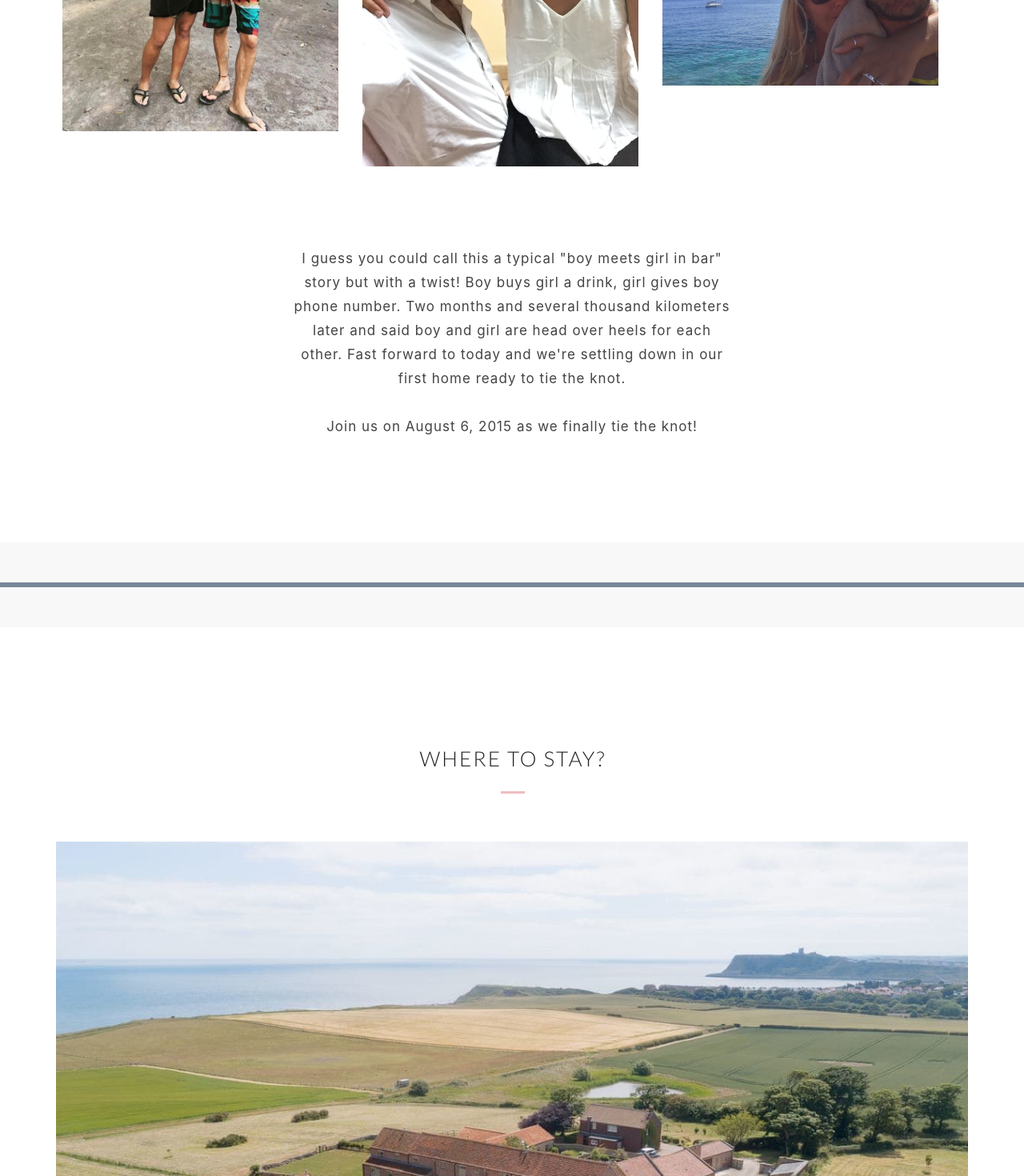
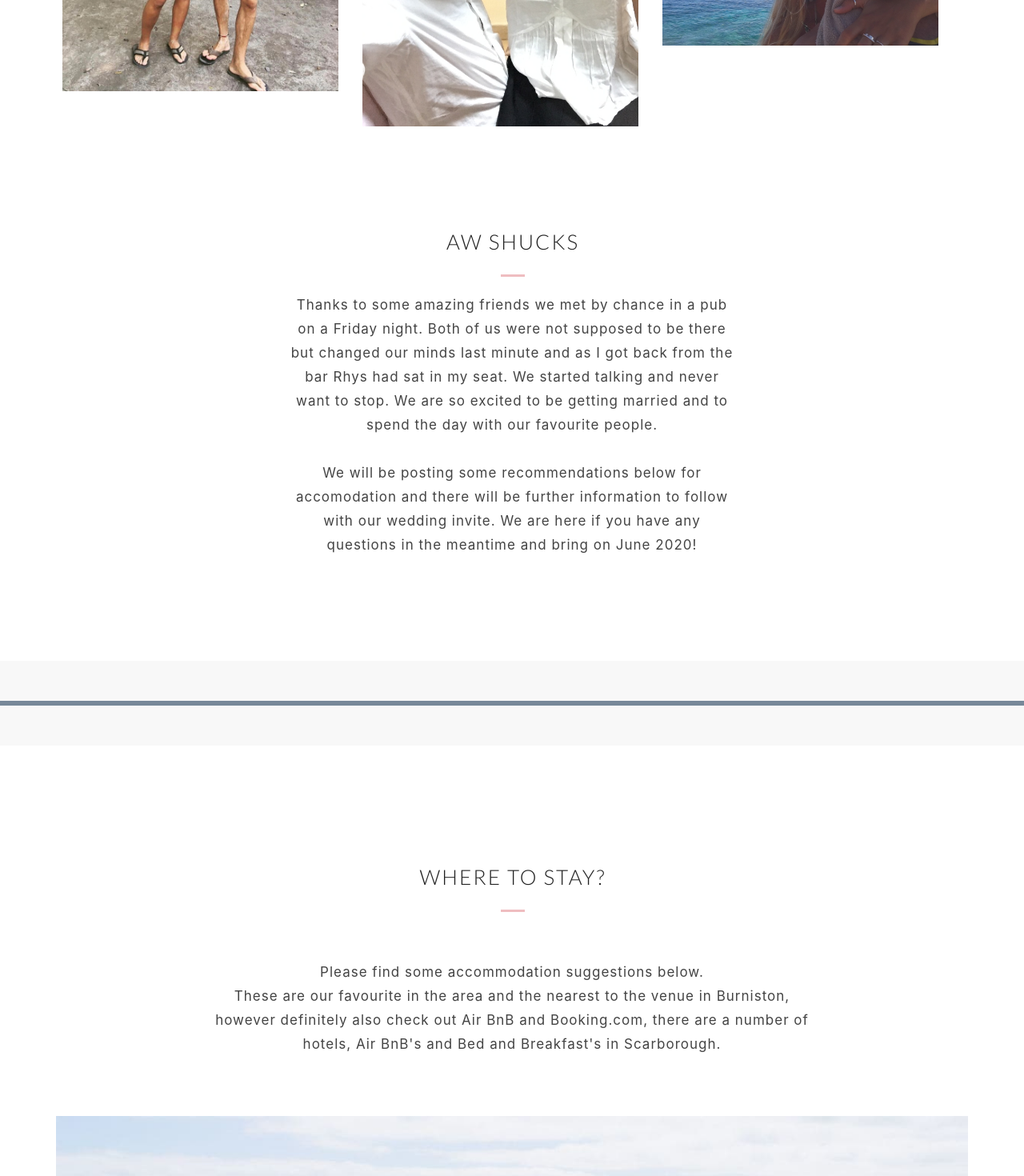
Before and after one commit to rhyso/myweddingpublic, a React (Create React App) app in the folder mywedding/: page / in a window 1280 px wide. Shown: the part 1330-2800 px from the top of the page at 80% size. Built offline with nearby package versions, Linux system fonts and the light colour scheme.

Commit message:
added about us section

```diff
--- a/mywedding/public/css/theme.css
+++ b/mywedding/public/css/theme.css
@@ -843,6 +843,12 @@ nav.light.scrolled .line-3 {
 }
 .story-4 h2 {
   margin-bottom: 30px;
+  font-size: 30px;
+  line-height: 38px;
+  font-weight: 300;
+  text-transform: uppercase;
+  letter-spacing: 2px;
+  margin-right: -2px;
 }
 .story-4 .image-slider {
   margin-bottom: 30px;
@@ -866,6 +872,16 @@ nav.light.scrolled .line-3 {
   padding: 0;
   margin-top: 50px;
   margin-bottom: 50px;
+  color:white;
+  line-height: 45px;
+  font-size: 17px;
+}
+@media all and (max-width: 767px) {
+.story.storyfiller{
+  padding: 50px 75px;
+  line-height: 38px;
+  font-size: 13px;
+}
 }
 /*!---------- DETAILS ----------*/
 .details-1 {
@@ -1183,6 +1199,13 @@ nav.light.scrolled .line-3 {
   margin-bottom: 15px;
   font-size: 16px!important;
 }
+
+.accom .accom-description-main{
+  margin-left:auto;
+  margin-right:auto;
+  max-width:68%;
+  margin-bottom:75px;
+}
 /*!---------- REGISTRY ----------*/
 .registry-1 h2 {
   margin-bottom: 120px;
@@ -1440,4 +1463,5 @@ footer {
 .footer-1 h6 {
   color: white;
   font-weight: 400;
+
 }
--- a/mywedding/public/index.html
+++ b/mywedding/public/index.html
@@ -4,7 +4,7 @@
   <meta charset="utf-8">
   <title>Rhys & Kate</title>
   <meta name="viewport" content="width=device-width, initial-scale=1.0">
-  <link href="css/bootstrap.min.css" rel="stylesheet" type="text/css" media="all"/>
+  <link href="css/bootstrap.css" rel="stylesheet" type="text/css" media="all"/>
   <link href="css/flexslider.min.css" rel="stylesheet" type="text/css" media="all"/>
   <link href="css/theme.css" rel="stylesheet" type="text/css" media="all"/>
   <link href="css/custom.css" rel="stylesheet" type="text/css" media="all"/>
--- a/mywedding/src/Home.jsx
+++ b/mywedding/src/Home.jsx
@@ -22,9 +22,10 @@ class App extends Component {
 
                     <a id="accomm" className="in-page-link"/>
 
-                    <section className="story storyfiller" />
+                    <section className="story storyfiller">
+                    </section>
 
-                   <Accom />
+                    <Accom />
                     <a id="rsvp" className="in-page-link"/>
 
                    <Footer />
--- a/mywedding/src/sections/Accom.jsx
+++ b/mywedding/src/sections/Accom.jsx
@@ -10,6 +10,8 @@ export class Accom extends Component {
                     <div className="row">
                         <div className="col-sm-12 text-center">
                             <h2>Where To Stay?</h2>
+                            <p className="accom-description-main"> Please find some accommodation suggestions below.<br/> These are our favourite in the area and the nearest to the venue in Burniston,<br/> however definitely also check out Air BnB and Booking.com, there are a number of hotels, Air BnB's and Bed and Breakfast's in Scarborough.
+                            </p>
                         </div>
                     </div>
 
@@ -20,7 +22,8 @@ export class Accom extends Component {
                             </a>
                             <h6>Duchy of Lancaster Cottages</h6>
                             <p>
-                                About 10 minutes walk from the Wedding Venue
+                                A 15 minute walk to the venue and 15 different sized cottages to choose from. <br/>
+                                The location overlooks the sea, with lots of parking and beautiful decor. Our favourite + the closest!
                             </p>
                             <p>
                                 <a href="http://duchyoflancasterholidaycottages.co.uk/cottage/scalby-lodge.php">
@@ -35,7 +38,8 @@ export class Accom extends Component {
                             </a>
                             <h6>The Plough<br/></h6>
                             <p>
-                                A great option
+                                Amazing local bistro pub with gorgeous rooms upstairs and 2-3 seperate cottages nearby. <br />
+                                Located in the heart of Scalby Village around a 5-10 minute drive to the venue (they also do great food).
                             </p>
                             <p>
                                 <a href="https://theploughscalby.co.uk/">https://theploughscalby.co.uk/</a>
@@ -47,7 +51,8 @@ export class Accom extends Component {
                             </a>
                             <h6>The Sands<br/></h6>
                             <p>
-                                Leach side holiday style apartments. About 10 minute drive to venue.
+                                Modern apartment complex right on Scarborough's North Bay beach. <br/>
+                                They have different sized apartments available, beautiful location to enjoy the sea and around a 10 minute drive to the venue.
                             </p>
                             <p>
                                 <a href="https://escape2thesands.com/holiday-apartments">The Sands </a>
@@ -59,9 +64,11 @@ export class Accom extends Component {
 ">
                                 <img alt="Hotel" src="img/campsite1.jpg" />
                             </a>
-                            <h6>Camping or Vans<br/></h6>
+                            <h6>Scarborough Camping & Caravanning Club<br/></h6>
                             <p>
-                                Camping options
+                                Great campsite for motorhomes and tents very close to the venue (5 minute drive).
+                                <br/>They also have static glamping tents to rent that sleep up to 6 people.
+                                <br/>>Booking starts from January onwards. Showers etc on site and large pub next door.
                             </p>
                             <p>
                                 <a href="https://www.campingandcaravanningclub.co.uk/campsites/uk/north-yorkshire/scarborough/scarborough-camping-and-caravanning-club-site/">Camping </a>
@@ -75,7 +82,7 @@ export class Accom extends Component {
                             </a>
                             <h6>Crown Spa Hotel<br/></h6>
                             <p>
-                                Hotel option in Scarbrough
+                                Historic hotel on the South Bay Esplanade in Scarborough. Lots of room, good deals and a walkable distance into the centre of Scarborough and the lively beach. Approx. 15 minute taxi drive from venue. Incredible views!
                             </p>
                             <p>
                                 <a href="https://www.campingandcaravanningclub.co.uk/campsites/uk/north-yorkshire/scarborough/scarborough-camping-and-caravanning-club-site/">Crown Spa hotel </a>
--- a/mywedding/src/sections/Story.jsx
+++ b/mywedding/src/sections/Story.jsx
@@ -9,8 +9,7 @@ export class Story extends Component {
                 <div className="container">
                     <div className="row">
                         <div className="col-md-8 col-md-offset-2 col-sm-10 col-sm-offset-1 text-center">
-                            <h2>A serendipitous meeting</h2>
-                            <h6>A little about how we fell in love</h6>
+                            <h2>Our wedding!</h2>
                         </div>
                         <div className="text-center col-sm-12">
                             <img alt="Photo" src="img/kate1.jpg" />
@@ -22,14 +21,11 @@ export class Story extends Component {
 
                     <div className="row">
                         <div className="col-md-6 col-md-offset-3 col-sm-8 col-sm-offset-2 text-center">
+                            <h2> Aw shucks</h2>
                             <p>
-                                I guess you could call this a typical "boy meets girl in bar" story but with a
-                                twist! Boy buys girl a drink, girl gives boy phone number. Two months and
-                                several thousand kilometers later and said boy and girl are head over heels for
-                                each other. Fast forward to today and we're settling down in our first home
-                                ready to tie the knot.
-                                <br/><br/>
-                                Join us on August 6, 2015 as we finally tie the knot!
+                                Thanks to some amazing friends we met by chance in a pub on a Friday night. Both of us were not supposed to be there but changed our minds last minute and as I got back from the bar Rhys had sat in my seat. We started talking and never want to stop. We are so excited to be getting married and to spend the day with our favourite people.
+                                <br/> <br/>
+                                We will be posting some recommendations below for accomodation and there will be further information to follow with our wedding invite. We are here if you have any questions in the meantime and bring on June 2020!
                             </p>
                         </div>
                     </div>
```
